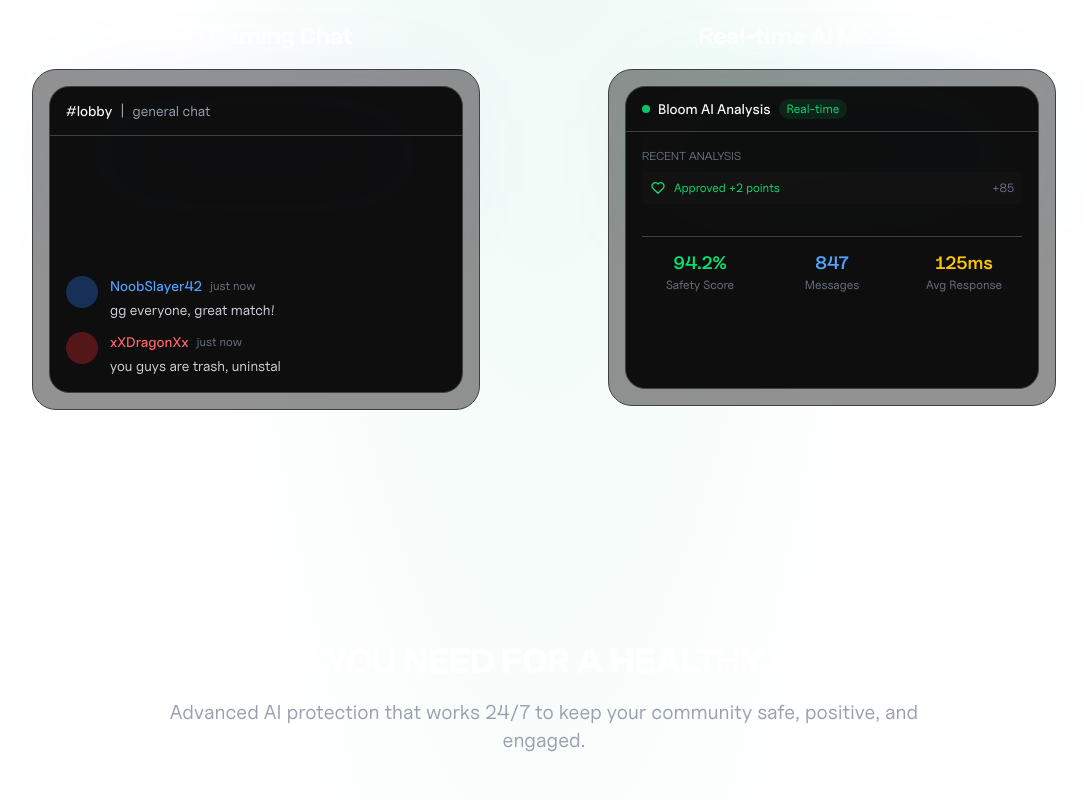
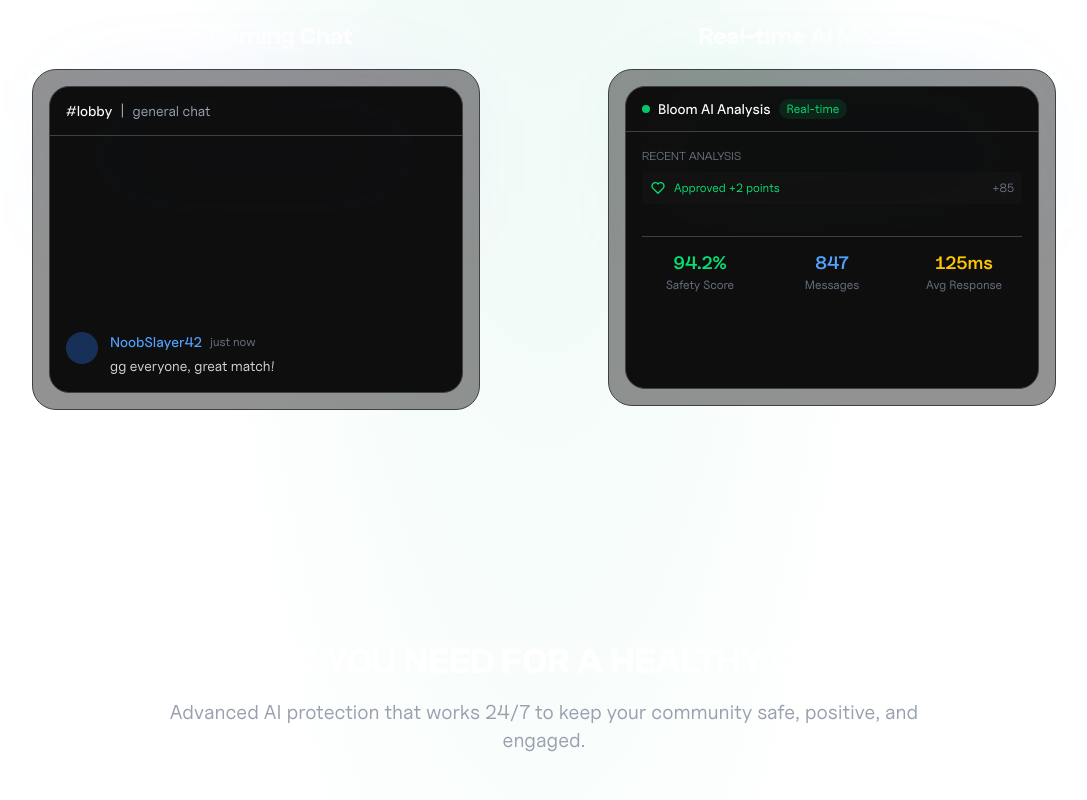
Before and after one commit to katjpg/bloom-ai-dashboard, a Next.js app in the folder landing/: page / in a window 1280 px wide. Shown: the part 1740-2540 px from the top of the page, without its empty margins (96-1183 px from the left). Built offline with nearby package versions, Linux system fonts and the light colour scheme.

Commit message:
more optimizations

```diff
--- a/landing/src/components/demo/chat-demo.tsx
+++ b/landing/src/components/demo/chat-demo.tsx
@@ -1,6 +1,6 @@
 "use client";
 
-import { useState, useEffect, useRef } from "react";
+import { useState, useEffect, useRef, memo, useCallback, useMemo } from "react";
 import { motion } from "framer-motion";
 
 interface Message {
@@ -21,39 +21,39 @@ const gamingMessages: Message[] = [
     content: "gg everyone, great match!",
     avatarColor: "bg-blue-500/30",
     textColor: "text-blue-400",
-    duration: 3000,
+    duration: 4000,
   },
   {
     username: "xXDragonXx",
     content: "you guys are trash, uninstall the game",
     avatarColor: "bg-red-500/30",
     textColor: "text-red-400",
-    duration: 2500,
+    duration: 4500,
   },
   {
     username: "GamerGirl2024",
     content: "hey everyone! anyone want to team up?",
     avatarColor: "bg-purple-500/30",
     textColor: "text-purple-400",
-    duration: 3500,
+    duration: 4200,
   },
   {
     username: "ProGamer_Elite",
     content: "nice strategy on that last round",
     avatarColor: "bg-green-500/30",
     textColor: "text-green-400",
-    duration: 2800,
+    duration: 3800,
   },
   {
     username: "ToxicKid99",
     content: "this lobby is full of idiots",
     avatarColor: "bg-orange-500/30",
     textColor: "text-orange-400",
-    duration: 2200,
+    duration: 4300,
   },
 ];
 
-export function ChatDemo({ onMessageComplete }: ChatDemoProps) {
+export const ChatDemo = memo(function ChatDemo({ onMessageComplete }: ChatDemoProps) {
   const [visibleMessages, setVisibleMessages] = useState<(Message & { id: number })[]>([]);
   const [isTyping, setIsTyping] = useState(false);
   const [typingText, setTypingText] = useState("");
@@ -92,8 +92,12 @@ export function ChatDemo({ onMessageComplete }: ChatDemoProps) {
           setCurrentTypingMessage(null);
 
           // Add complete message
-          const newMessage = { ...message, id: Date.now() };
-          setVisibleMessages(prev => [...prev, newMessage].slice(-4));
+          const newMessage = { ...message, id: Date.now() + messageIndex };
+          setVisibleMessages(prev => {
+            const updated = [...prev, newMessage];
+            // Keep more messages visible and only remove very old ones
+            return updated.slice(-8);
+          });
 
           // Notify parent that message is complete
           if (onMessageComplete && mountedRef.current) {
@@ -102,9 +106,9 @@ export function ChatDemo({ onMessageComplete }: ChatDemoProps) {
 
           setTimeout(() => {
             if (mountedRef.current) callback();
-          }, 500);
+          }, 1200);
         }
-      }, 50);
+      }, 80);
     };
 
     const addMessage = () => {
@@ -131,6 +135,16 @@ export function ChatDemo({ onMessageComplete }: ChatDemoProps) {
     };
   }, [onMessageComplete]);
 
+  // Memoize expensive computations
+  const memoizedMessages = useMemo(() =>
+    visibleMessages.map((message) => ({
+      ...message,
+      key: message.id
+    })), [visibleMessages]
+  );
+
+  const memoizedTypingMessage = useMemo(() => currentTypingMessage, [currentTypingMessage]);
+
   return (
     <div className="relative w-full max-w-md">
       <div className="relative rounded-xl lg:rounded-[24px] border border-neutral-700 bg-neutral-800/50 backdrop-blur-lg p-2 md:p-4">
@@ -147,13 +161,15 @@ export function ChatDemo({ onMessageComplete }: ChatDemoProps) {
           </div>
 
           {/* Messages */}
-          <div className="p-4 h-64 flex flex-col justify-end gap-3 overflow-hidden">
-            {visibleMessages.map((message) => (
+          <div className="p-4 h-64 flex flex-col justify-end gap-3 overflow-hidden" style={{ contain: "layout" }}>
+            {memoizedMessages.map((message) => (
               <motion.div
-                key={message.id}
-                initial={{ opacity: 0, y: 10 }}
-                animate={{ opacity: 1, y: 0 }}
+                key={message.key}
+                initial={{ opacity: 0, transform: "translateY(10px)" }}
+                animate={{ opacity: 1, transform: "translateY(0)" }}
+                transition={{ duration: 0.2, ease: "easeOut" }}
                 className="flex items-start gap-3"
+                style={{ willChange: "transform, opacity" }}
               >
                 <div className={`w-8 h-8 rounded-full flex-shrink-0 ${message.avatarColor}`}></div>
                 <div className="min-w-0 flex-1">
@@ -169,29 +185,25 @@ export function ChatDemo({ onMessageComplete }: ChatDemoProps) {
             ))}
 
             {/* Typing indicator */}
-            {isTyping && (
+            {isTyping && memoizedTypingMessage && (
               <motion.div
-                initial={{ opacity: 0, y: 10 }}
-                animate={{ opacity: 1, y: 0 }}
+                initial={{ opacity: 0, transform: "translateY(10px)" }}
+                animate={{ opacity: 1, transform: "translateY(0)" }}
+                transition={{ duration: 0.2, ease: "easeOut" }}
                 className="flex items-start gap-3"
+                style={{ willChange: "transform, opacity" }}
               >
-                <div className={`w-8 h-8 rounded-full flex-shrink-0 ${currentTypingMessage?.avatarColor}`}></div>
+                <div className={`w-8 h-8 rounded-full flex-shrink-0 ${memoizedTypingMessage.avatarColor}`}></div>
                 <div className="min-w-0 flex-1">
                   <div className="flex items-center gap-2 mb-1">
-                    <span className={`font-medium text-sm ${currentTypingMessage?.textColor}`}>
-                      {currentTypingMessage?.username}
+                    <span className={`font-medium text-sm ${memoizedTypingMessage.textColor}`}>
+                      {memoizedTypingMessage.username}
                     </span>
                     <span className="text-gray-500 text-xs">just now</span>
                   </div>
                   <p className="text-gray-300 text-sm">
                     {typingText}
-                    <motion.span
-                      animate={{ opacity: [1, 0] }}
-                      transition={{ duration: 0.5, repeat: Infinity }}
-                      className="ml-0.5"
-                    >
-                      |
-                    </motion.span>
+                    <span className="ml-0.5 animate-pulse">|</span>
                   </p>
                 </div>
               </motion.div>
@@ -201,4 +213,4 @@ export function ChatDemo({ onMessageComplete }: ChatDemoProps) {
       </div>
     </div>
   );
-}
+});
--- a/landing/src/components/demo/index.tsx
+++ b/landing/src/components/demo/index.tsx
@@ -1,12 +1,17 @@
 "use client";
 
-import { useState } from "react";
+import { useState, useCallback, memo } from "react";
 import Container from "@/components/layout/container";
 import { ChatDemo } from "./chat-demo";
 import { BloomAnalysis } from "./bloom-analysis";
 
-export function DemoSection() {
+export const DemoSection = memo(function DemoSection() {
   const [currentMessageIndex, setCurrentMessageIndex] = useState(-1);
+
+  const handleMessageComplete = useCallback((messageIndex: number) => {
+    // Ensure the analysis component gets triggered with proper index
+    setCurrentMessageIndex(messageIndex);
+  }, []);
 
   return (
     <section className="w-full max-w-6xl mx-auto px-4 py-16 md:py-24">
@@ -40,7 +45,7 @@ export function DemoSection() {
             <h3 className="text-xl font-semibold text-white text-center" style={{ fontFamily: 'var(--font-clash-grotesk)' }}>
               Live Gaming Chat
             </h3>
-            <ChatDemo onMessageComplete={setCurrentMessageIndex} />
+            <ChatDemo onMessageComplete={handleMessageComplete} />
           </div>
         </Container>
 
@@ -56,4 +61,4 @@ export function DemoSection() {
       </div>
     </section>
   );
-}
+});
--- a/landing/src/components/how-it-works/terminal-demo.tsx
+++ b/landing/src/components/how-it-works/terminal-demo.tsx
@@ -1,15 +1,18 @@
 import { AnimatedSpan, Terminal, TypingAnimation } from "./terminal"
-import { useEffect, useState, memo } from "react"
+import { useEffect, useState, memo, useRef } from "react"
 
 export default memo(function TerminalDemo() {
   const [key, setKey] = useState(0)
+  const intervalRef = useRef<NodeJS.Timeout | null>(null)
 
   useEffect(() => {
-    const interval = setInterval(() => {
+    intervalRef.current = setInterval(() => {
       setKey(prev => prev + 1)
     }, 8000) // Reset every 8 seconds
 
-    return () => clearInterval(interval)
+    return () => {
+      if (intervalRef.current) clearInterval(intervalRef.current)
+    }
   }, [])
 
   return (
--- a/landing/src/components/particles.tsx
+++ b/landing/src/components/particles.tsx
@@ -1,6 +1,6 @@
 "use client";
 
-import React, { useRef, useEffect, useState } from "react";
+import React, { useRef, useEffect, useState, memo, useCallback } from "react";
 import { useMousePosition } from "@/utils/mouse";
 
 interface ParticlesProps {
@@ -11,7 +11,7 @@ interface ParticlesProps {
     refresh?: boolean;
 }
 
-export default function Particles({
+const Particles = memo(function Particles({
     className = "",
     quantity = 30,
     staticity = 50,
@@ -25,6 +25,7 @@ export default function Particles({
     const mousePosition = useMousePosition();
     const mouse = useRef<{ x: number; y: number }>({ x: 0, y: 0 });
     const canvasSize = useRef<{ w: number; h: number }>({ w: 0, h: 0 });
+    const animationFrameRef = useRef<number | null>(null);
     const dpr = typeof window !== "undefined" ? window.devicePixelRatio : 1;
 
     useEffect(() => {
@@ -37,6 +38,9 @@ export default function Particles({
 
         return () => {
             window.removeEventListener("resize", initCanvas);
+            if (animationFrameRef.current) {
+                cancelAnimationFrame(animationFrameRef.current);
+            }
         };
     }, []);
 
@@ -223,7 +227,7 @@ export default function Particles({
                 );
             }
         });
-        window.requestAnimationFrame(animate);
+        animationFrameRef.current = requestAnimationFrame(animate);
     };
 
     return (
@@ -231,4 +235,6 @@ export default function Particles({
             <canvas ref={canvasRef} />
         </div>
     );
-}
+});
+
+export default Particles;
```
Also changed, not shown: landing/src/components/demo/bloom-analysis.tsx (+25 -18 lines).
